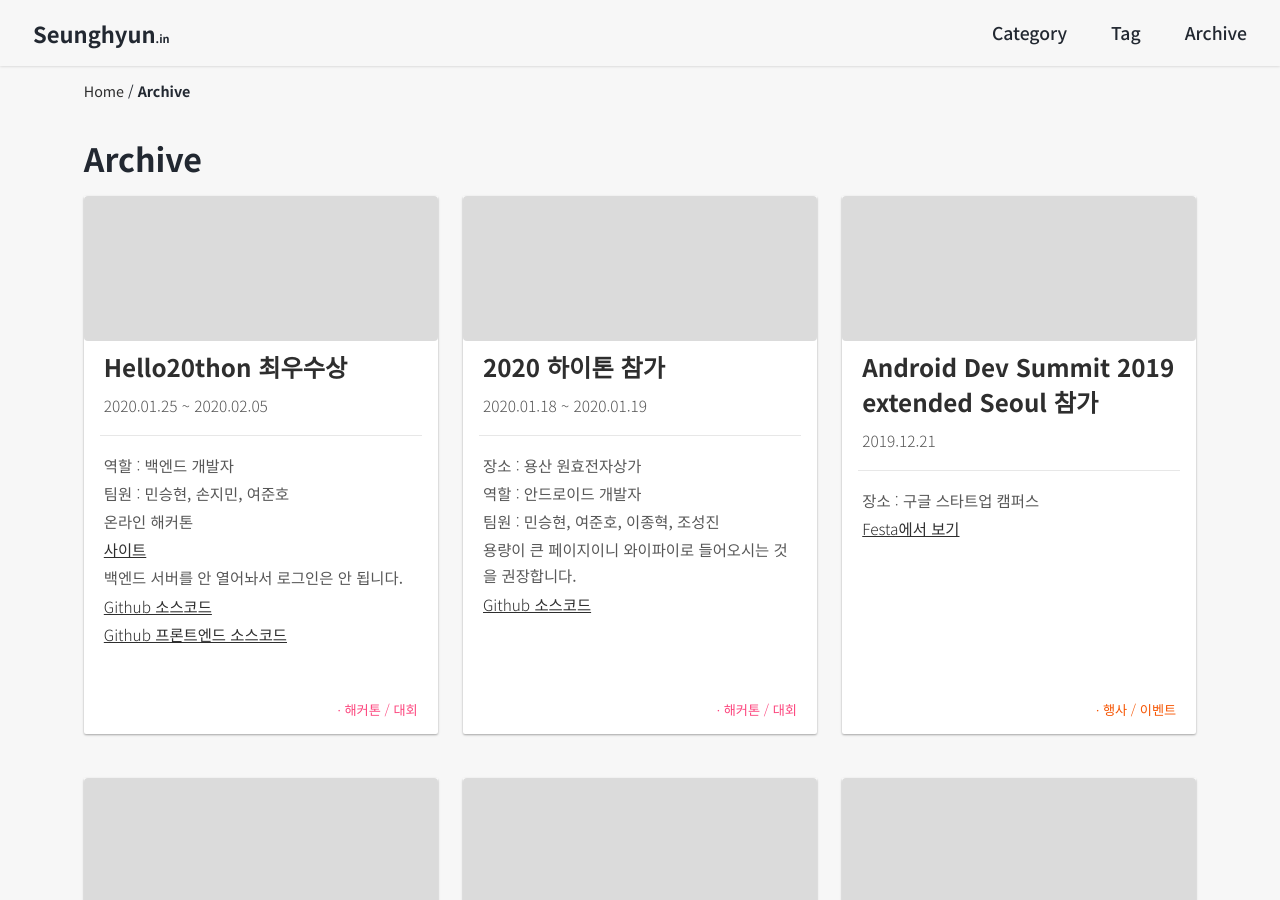
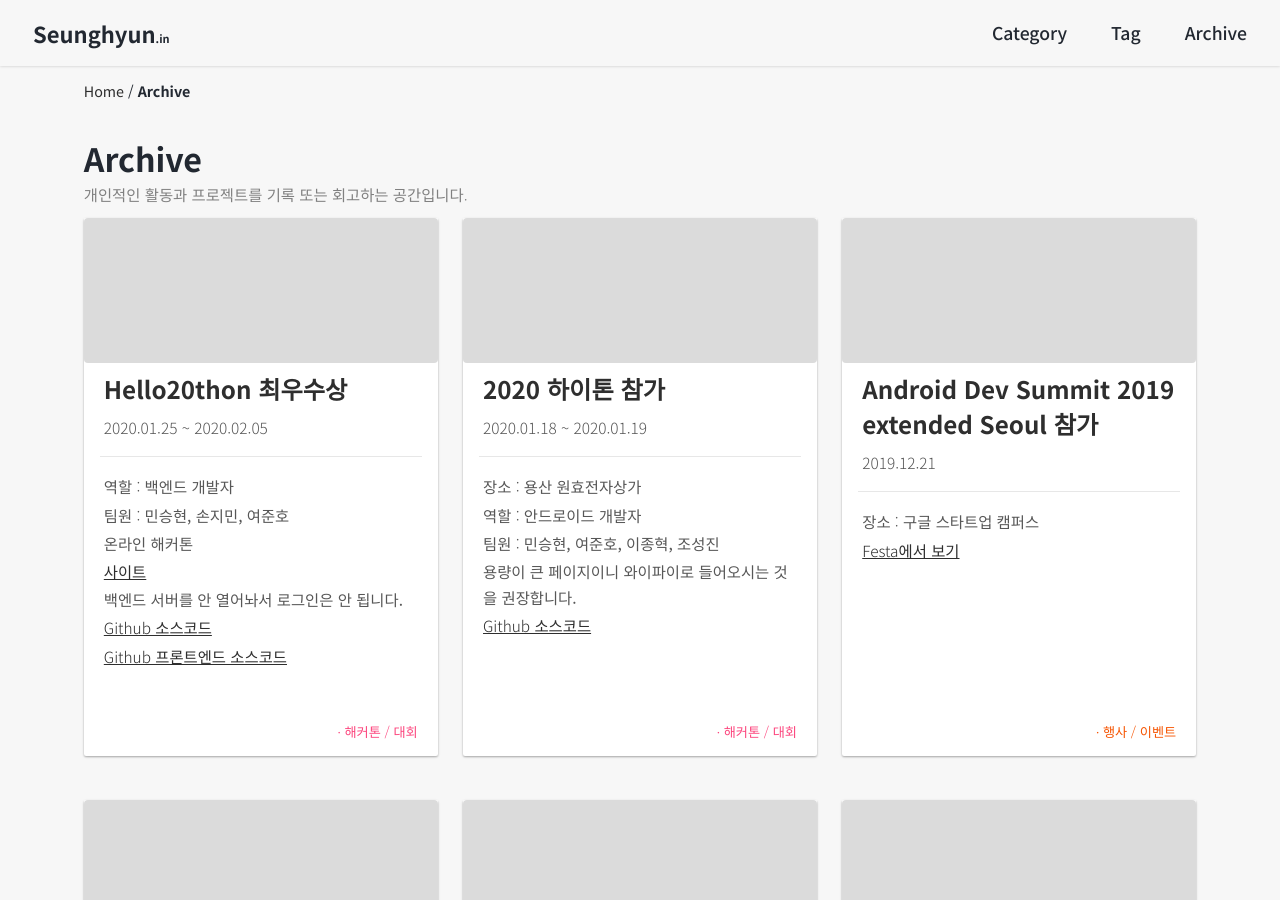
Before and after one commit to MinSeungHyun/minseunghyun.github.io, a Jekyll site: the page built from _pages/archive.md, in a window 1280 px wide and 900 px high. Built offline with Jekyll 4.4.1, drawn with Linux system fonts in a browser that asks for light colours; cached includes are drawn as plain includes; nearby versions of some CDN libraries.

Commit message:
Add page description

```diff
--- a/_layouts/portfolio.html
+++ b/_layouts/portfolio.html
@@ -1,6 +1,10 @@
 ---
 layout: archive
 ---
+
+<p style="margin: -0.7rem 0 0.5rem 0; font-size: 0.7rem; color: gray; font-weight: 300;">
+  개인적인 활동과 프로젝트를 기록 또는 회고하는 공간입니다.
+</p>
 
 {{ content }}
 
```
